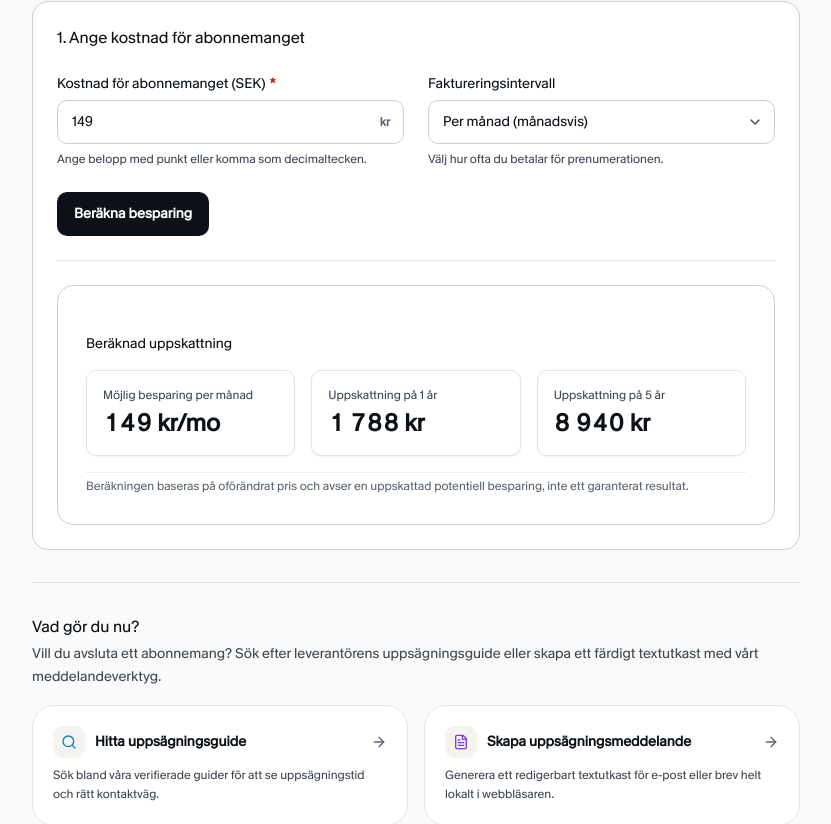
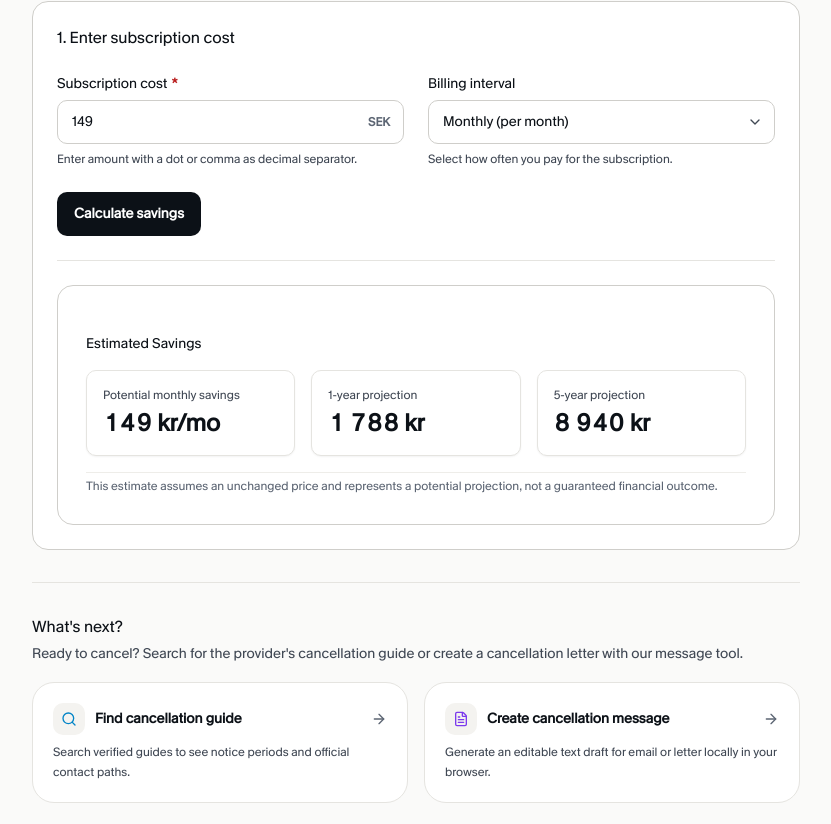
Before and after one commit to adrianspata/bye-scribe-web, a Next.js app: page /en/verktyg/besparingskalkylator in a window 1280 px wide. Shown: the part 440-1264 px from the top of the page, without its empty margins (224-1055 px from the left). Built offline with nearby package versions, Linux system fonts and the light colour scheme; no server answers.

Commit message:
feat(calculator): translate savings calculator inputs, projections, and tests

```diff
--- a/src/features/savings-calculator/components/savings-calculator.tsx
+++ b/src/features/savings-calculator/components/savings-calculator.tsx
@@ -33,13 +33,13 @@ export function SavingsCalculator() {
   return (
     <div className="flex flex-col gap-8">
       {/* Transparent Calculation Boundary Notice */}
-      <InlineNotice variant="information" title="Beräkningsantagande">
-        Beräkningen är en uppskattning baserad på beloppet du anger.
+      <InlineNotice variant="information" title="Calculation Assumption">
+        This calculation is an estimate based on the amount you provide.
       </InlineNotice>
 
       <Card variant="raised" as="section" aria-labelledby="calc-form-heading" className="flex flex-col gap-6">
         <h2 id="calc-form-heading" className="text-base font-normal text-[var(--color-text)]">
-          1. Ange kostnad för abonnemanget
+          1. Enter subscription cost
         </h2>
 
         <form onSubmit={handleSubmit} className="flex flex-col gap-6">
@@ -47,7 +47,7 @@ export function SavingsCalculator() {
             {/* Cost input */}
             <div className="flex flex-col gap-1.5">
               <FieldLabel htmlFor="cost-input" required>
-                Kostnad för abonnemanget (SEK)
+                Subscription cost
               </FieldLabel>
               <div className="relative">
                 <Input
@@ -57,7 +57,7 @@ export function SavingsCalculator() {
                   autoComplete="off"
                   value={costInput}
                   onChange={(e) => setCostInput(e.target.value)}
-                  placeholder="T.ex. 149 eller 149,50"
+                  placeholder="e.g. 149 or 149.50"
                   aria-describedby={isInvalid ? 'cost-error' : 'cost-help'}
                   aria-invalid={isInvalid ? 'true' : 'false'}
                   hasError={isInvalid}
@@ -67,17 +67,17 @@ export function SavingsCalculator() {
                   className="absolute inset-y-0 right-0 pr-3.5 flex items-center pointer-events-none text-xs font-semibold text-[var(--color-text-subtle)]"
                   aria-hidden="true"
                 >
-                  kr
+                  SEK
                 </span>
               </div>
 
               {isInvalid ? (
                 <span id="cost-error" className="text-xs text-[var(--color-critical)] font-medium">
-                  Ange ett giltigt positivt belopp i kronor (högst 2 decimaler, t.ex. 149 eller 149,90).
+                  Please enter a valid positive amount (up to 2 decimal places).
                 </span>
               ) : (
                 <FieldHint id="cost-help">
-                  Ange belopp med punkt eller komma som decimaltecken.
+                  Enter amount with a dot or comma as decimal separator.
                 </FieldHint>
               )}
             </div>
@@ -85,25 +85,25 @@ export function SavingsCalculator() {
             {/* Interval selector */}
             <div className="flex flex-col gap-1.5">
               <FieldLabel htmlFor="interval-select">
-                Faktureringsintervall
+                Billing interval
               </FieldLabel>
               <Select
                 id="interval-select"
                 value={interval}
                 onChange={(e) => setInterval(e.target.value as 'month' | 'year')}
               >
-                <option value="month">Per månad (månadsvis)</option>
-                <option value="year">Per år (årsvis)</option>
+                <option value="month">Monthly (per month)</option>
+                <option value="year">Yearly (per year)</option>
               </Select>
               <FieldHint>
-                Välj hur ofta du betalar för prenumerationen.
+                Select how often you pay for the subscription.
               </FieldHint>
             </div>
           </div>
 
           <div className="flex items-center gap-3">
             <Button type="submit" variant="primary" size="md">
-              Beräkna besparing
+              Calculate savings
             </Button>
           </div>
         </form>
@@ -117,13 +117,13 @@ export function SavingsCalculator() {
       </Card>
 
       {/* Next Steps Guidance */}
-      <section aria-labelledby="calc-next-steps" className="border-t border-[var(--color-border)] pt-8 flex flex-col gap-4">
+      <section aria-labelledby="next-steps-heading" className="border-t border-[var(--color-border)] pt-8 flex flex-col gap-4">
         <div className="flex flex-col gap-1">
-          <h2 id="calc-next-steps" className="text-base font-normal text-[var(--color-text)]">
-            Vad gör du nu?
+          <h2 id="next-steps-heading" className="text-base font-normal text-[var(--color-text)]">
+            What&apos;s next?
           </h2>
           <p className="text-sm text-[var(--color-text-muted)] leading-relaxed">
-            Vill du avsluta ett abonnemang? Sök efter leverantörens uppsägningsguide eller skapa ett färdigt textutkast med vårt meddelandeverktyg.
+            Ready to cancel? Search for the provider&apos;s cancellation guide or create a cancellation letter with our message tool.
           </p>
         </div>
 
@@ -138,13 +138,13 @@ export function SavingsCalculator() {
                   <Search className="w-4 h-4" aria-hidden="true" />
                 </div>
                 <span className="font-semibold text-sm text-[var(--color-text)] group-hover:text-[var(--color-accent)] transition-colors">
-                  Hitta uppsägningsguide
+                  Find cancellation guide
                 </span>
               </div>
               <ArrowRight className="w-4 h-4 text-[var(--color-text-subtle)] group-hover:text-[var(--color-accent)] group-hover:translate-x-1 transition-all" aria-hidden="true" />
             </div>
             <p className="text-xs text-[var(--color-text-muted)] leading-relaxed">
-              Sök bland våra verifierade guider för att se uppsägningstid och rätt kontaktväg.
+              Search verified guides to see notice periods and official contact paths.
             </p>
           </Link>
 
@@ -158,13 +158,13 @@ export function SavingsCalculator() {
                   <FileText className="w-4 h-4" aria-hidden="true" />
                 </div>
                 <span className="font-semibold text-sm text-[var(--color-text)] group-hover:text-[var(--color-accent)] transition-colors">
-                  Skapa uppsägningsmeddelande
+                  Create cancellation message
                 </span>
               </div>
               <ArrowRight className="w-4 h-4 text-[var(--color-text-subtle)] group-hover:text-[var(--color-accent)] group-hover:translate-x-1 transition-all" aria-hidden="true" />
             </div>
             <p className="text-xs text-[var(--color-text-muted)] leading-relaxed">
-              Generera ett redigerbart textutkast för e-post eller brev helt lokalt i webbläsaren.
+              Generate an editable text draft for email or letter locally in your browser.
             </p>
           </Link>
         </div>
--- a/src/features/savings-calculator/components/savings-result.tsx
+++ b/src/features/savings-calculator/components/savings-result.tsx
@@ -17,14 +17,14 @@ export function SavingsResult({ projection }: SavingsResultProps) {
 
       <div className="relative z-10 flex flex-col gap-4">
         <h3 className="text-sm font-normal text-[var(--color-text)]">
-          Beräknad uppskattning
+          Estimated Savings
         </h3>
 
         <div className="grid grid-cols-1 sm:grid-cols-3 gap-4">
           {/* Monthly */}
           <div className="p-4 bg-[var(--color-surface-raised)] border border-[var(--color-border)] rounded-[var(--radius-md)] flex flex-col gap-1 shadow-xs">
             <span className="text-xs text-[var(--color-text-muted)] font-medium">
-              Möjlig besparing per månad
+              Potential monthly savings
             </span>
             <span className="text-xl sm:text-2xl font-bold text-[var(--color-text)] tabular-nums">
               {formatMoneySEK(projection.monthlyMinor, { inMinor: true, interval: 'month' })}
@@ -34,7 +34,7 @@ export function SavingsResult({ projection }: SavingsResultProps) {
           {/* 1 Year */}
           <div className="p-4 bg-[var(--color-surface-raised)] border border-[var(--color-border)] rounded-[var(--radius-md)] flex flex-col gap-1 shadow-xs">
             <span className="text-xs text-[var(--color-text-muted)] font-medium">
-              Uppskattning på 1 år
+              1-year projection
             </span>
             <span className="text-xl sm:text-2xl font-bold text-[var(--color-text)] tabular-nums">
               {formatMoneySEK(projection.yearlyMinor, { inMinor: true })}
@@ -44,7 +44,7 @@ export function SavingsResult({ projection }: SavingsResultProps) {
           {/* 5 Years */}
           <div className="p-4 bg-[var(--color-surface-raised)] border border-[var(--color-border)] rounded-[var(--radius-md)] flex flex-col gap-1 shadow-xs">
             <span className="text-xs text-[var(--color-text-muted)] font-medium">
-              Uppskattning på 5 år
+              5-year projection
             </span>
             <span className="text-xl sm:text-2xl font-bold text-[var(--color-text)] tabular-nums">
               {formatMoneySEK(projection.fiveYearMinor, { inMinor: true })}
@@ -53,7 +53,7 @@ export function SavingsResult({ projection }: SavingsResultProps) {
         </div>
 
         <p className="text-xs text-[var(--color-text-subtle)] leading-relaxed pt-1 border-t border-[var(--color-border-subtle)]">
-          Beräkningen baseras på oförändrat pris och avser en uppskattad potentiell besparing, inte ett garanterat resultat.
+          This estimate assumes an unchanged price and represents a potential projection, not a guaranteed financial outcome.
         </p>
       </div>
     </div>
```
Also changed, not shown: 1 other file (tests, documents, lock files or other folders).
